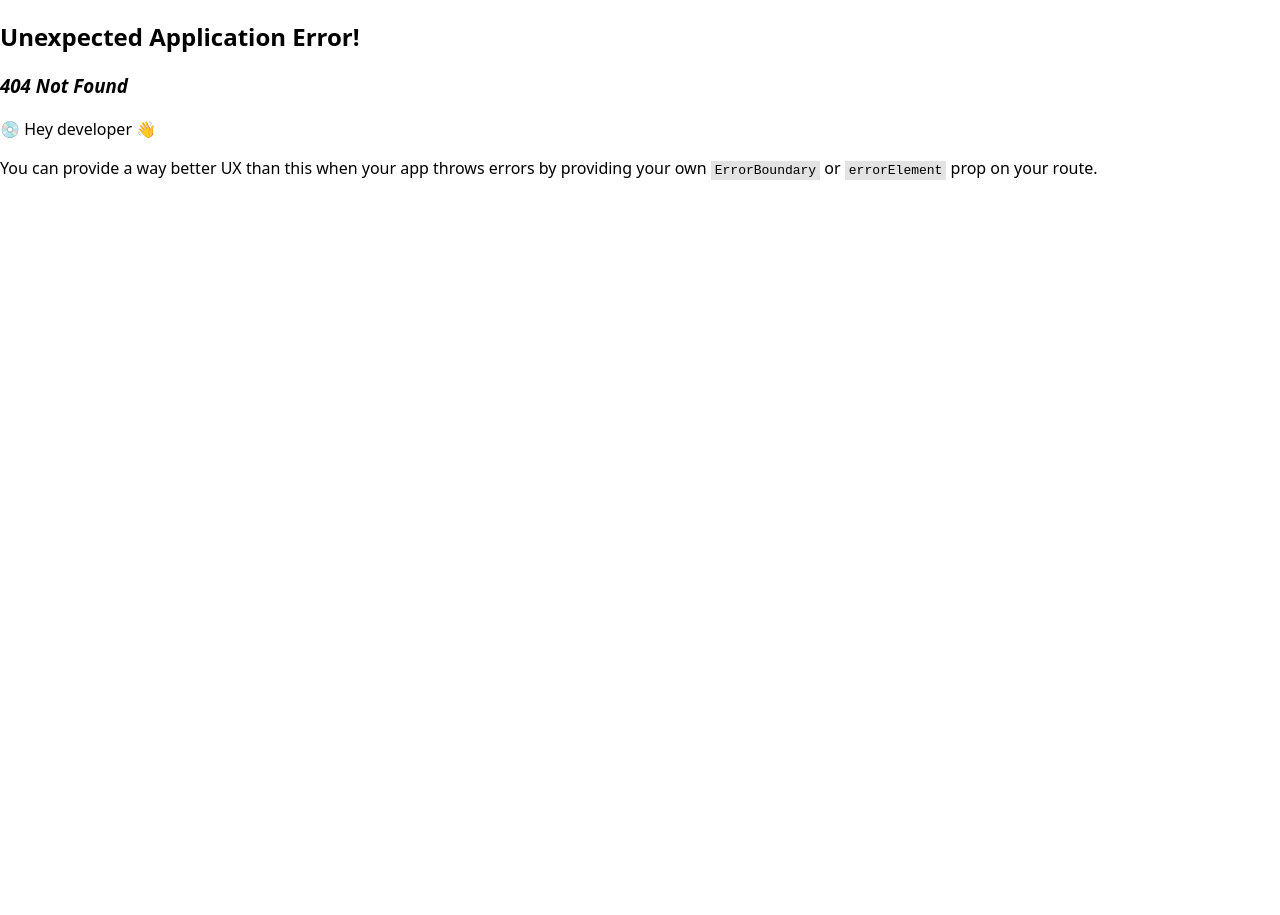
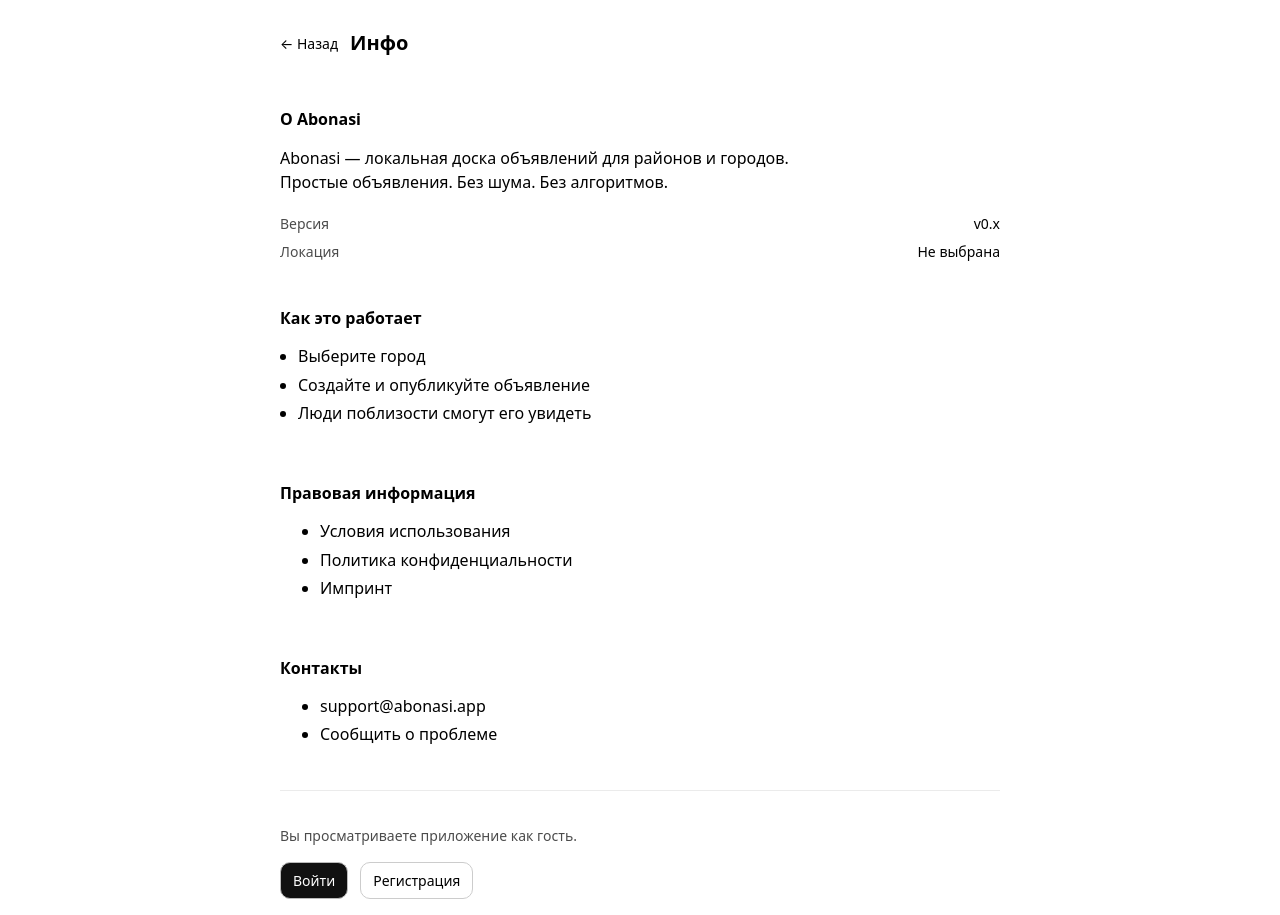
Before and after one commit to Aleksim71/abonasi, a React (Vite) app in the folder frontend/: page /info in a window 1280 px wide. Before the commit this address had no page. Before the commit the page ends 800 px from the top, so only its background shows below. Built offline with nearby package versions, Linux system fonts and the light colour scheme.

Commit message:
feat(info): add Info page and integrate it into navigation

```diff
--- a/frontend/src/app/router.tsx
+++ b/frontend/src/app/router.tsx
@@ -1,4 +1,3 @@
-
 import { createBrowserRouter } from 'react-router-dom';
 import { AppRoot } from './App';
 import { RequireAuth, RequireLocation } from './guards';
@@ -12,6 +11,7 @@ import { AdDetailsPage } from '../pages/AdDetailsPage';
 import { MyAdsPage } from '../pages/MyAdsPage';
 import { DraftCreatePage } from '../pages/DraftCreatePage';
 import { DraftPhotosPage } from '../pages/DraftPhotosPage';
+import { InfoSettingsPage } from '../pages/InfoSettingsPage';
 
 export const router = createBrowserRouter([
   {
@@ -20,9 +20,12 @@ export const router = createBrowserRouter([
     children: [
       { index: true, element: <HomePage /> },
 
+      // public pages
+      { path: 'info', element: <InfoSettingsPage /> },
       { path: 'login', element: <LoginPage /> },
       { path: 'register', element: <RegisterPage /> },
 
+      // private zone
       {
         element: <RequireAuth />,
         children: [
--- /dev/null
+++ b/frontend/src/pages/InfoSettingsPage.css
@@ -0,0 +1,127 @@
+/* frontend/src/pages/InfoSettingsPage.css */
+/* MVP styles — reuse Abonasi spacing & typography rhythm */
+
+.info-page {
+  max-width: 720px;
+  margin: 0 auto;
+  padding: 16px;
+}
+
+.info-header {
+  display: flex;
+  align-items: center;
+  gap: 12px;
+  margin-bottom: 24px;
+}
+
+.info-back {
+  background: none;
+  border: none;
+  padding: 0;
+  font-size: 14px;
+  cursor: pointer;
+}
+
+.info-title {
+  font-size: 20px;
+  font-weight: 600;
+}
+
+.info-content {
+  display: flex;
+  flex-direction: column;
+  gap: 28px;
+}
+
+.info-section h2 {
+  font-size: 16px;
+  font-weight: 600;
+  margin-bottom: 8px;
+}
+
+.info-section p {
+  line-height: 1.5;
+}
+
+.info-list {
+  padding-left: 18px;
+}
+
+.info-list li {
+  margin-bottom: 6px;
+}
+
+.info-links {
+  display: flex;
+  flex-direction: column;
+  gap: 6px;
+}
+
+.info-links a {
+  text-decoration: none;
+}
+
+.info-meta {
+  list-style: none;
+  padding: 0;
+  margin: 12px 0 0;
+}
+
+.info-meta li {
+  display: flex;
+  justify-content: space-between;
+  gap: 16px;
+  font-size: 14px;
+  padding: 4px 0;
+}
+
+.info-meta span:first-child {
+  opacity: 0.7;
+}
+
+.info-actions {
+  display: flex;
+  gap: 12px;
+  margin-top: 16px;
+  flex-wrap: wrap;
+}
+
+.info-muted {
+  opacity: 0.7;
+  font-size: 14px;
+}
+
+/* Buttons — MVP, без темы */
+.btn {
+  padding: 8px 14px;
+  border-radius: 6px;
+  font-size: 14px;
+  text-decoration: none;
+  border: 1px solid transparent;
+  cursor: pointer;
+}
+
+.btn.primary {
+  background: #111;
+  color: #fff;
+}
+
+.btn.secondary {
+  background: transparent;
+  border-color: #ccc;
+}
+
+.btn.danger {
+  background: #c62828;
+  color: #fff;
+}
+
+.info-account {
+  border-top: 1px solid rgba(0, 0, 0, 0.08);
+  padding-top: 20px;
+}
+
+.info-guest {
+  border-top: 1px solid rgba(0, 0, 0, 0.08);
+  padding-top: 20px;
+}
--- /dev/null
+++ b/frontend/src/pages/InfoSettingsPage.tsx
@@ -0,0 +1,154 @@
+// frontend/src/pages/InfoSettingsPage.tsx
+// Экран "Инфо" — MVP (публичный, guest vs auth)
+
+import { Link, useNavigate } from 'react-router-dom';
+import './InfoSettingsPage.css';
+
+// MVP-контракт: заменить на реальный auth-store при следующем шаге
+type Viewer = {
+  isAuth: boolean;
+  email?: string;
+  location?: string;
+};
+
+// TEMP: заменить на реальный источник
+const viewer: Viewer = {
+  isAuth: false,
+  // email: 'user@mail.de',
+  // location: 'Мюнхен',
+};
+
+export function InfoSettingsPage() {
+  const navigate = useNavigate();
+
+  function handleLogout() {
+    navigate('/login');
+  }
+
+  return (
+    <div className="info-page">
+      <header className="info-header">
+        <button
+          className="info-back"
+          type="button"
+          onClick={() => navigate(-1)}
+        >
+          ← Назад
+        </button>
+        <h1 className="info-title">Инфо</h1>
+      </header>
+
+      <main className="info-content">
+        {/* О ПРОЕКТЕ */}
+        <section className="info-section">
+          <h2>О Abonasi</h2>
+          <p>
+            Abonasi — локальная доска объявлений для районов и городов.
+            <br />
+            Простые объявления. Без шума. Без алгоритмов.
+          </p>
+
+          <ul className="info-meta">
+            <li>
+              <span>Версия</span>
+              <span>v0.x</span>
+            </li>
+            <li>
+              <span>Локация</span>
+              <span>{viewer.location ?? 'Не выбрана'}</span>
+            </li>
+          </ul>
+        </section>
+
+        {/* КАК ЭТО РАБОТАЕТ */}
+        <section className="info-section">
+          <h2>Как это работает</h2>
+          <ul className="info-list">
+            <li>Выберите город</li>
+            <li>Создайте и опубликуйте объявление</li>
+            <li>Люди поблизости смогут его увидеть</li>
+          </ul>
+        </section>
+
+        {/* ЮРИДИЧЕСКАЯ ИНФОРМАЦИЯ */}
+        <section className="info-section">
+          <h2>Правовая информация</h2>
+          <ul className="info-links">
+            <li>
+              <Link to="/legal/terms">Условия использования</Link>
+            </li>
+            <li>
+              <Link to="/legal/privacy">Политика конфиденциальности</Link>
+            </li>
+            <li>
+              <Link to="/legal/imprint">Импринт</Link>
+            </li>
+          </ul>
+        </section>
+
+        {/* КОНТАКТЫ */}
+        <section className="info-section">
+          <h2>Контакты</h2>
+          <ul className="info-links">
+            <li>
+              <a href="mailto:support@abonasi.app">
+                support@abonasi.app
+              </a>
+            </li>
+            <li>
+              <a href="mailto:support@abonasi.app?subject=Abonasi%20bug%20report">
+                Сообщить о проблеме
+              </a>
+            </li>
+          </ul>
+        </section>
+
+        {/* ACCOUNT / ГОСТЬ */}
+        {viewer.isAuth ? (
+          <section className="info-section info-account">
+            <h2>Аккаунт</h2>
+
+            <ul className="info-meta">
+              <li>
+                <span>Email</span>
+                <span>{viewer.email}</span>
+              </li>
+              <li>
+                <span>Локация</span>
+                <span>{viewer.location ?? 'Не выбрана'}</span>
+              </li>
+            </ul>
+
+            <div className="info-actions">
+              <Link className="btn secondary" to="/my-ads">
+                Мои объявления
+              </Link>
+              <button
+                className="btn danger"
+                type="button"
+                onClick={handleLogout}
+              >
+                Выйти
+              </button>
+            </div>
+          </section>
+        ) : (
+          <section className="info-section info-guest">
+            <p className="info-muted">
+              Вы просматриваете приложение как гость.
+            </p>
+
+            <div className="info-actions">
+              <Link className="btn primary" to="/login">
+                Войти
+              </Link>
+              <Link className="btn secondary" to="/register">
+                Регистрация
+              </Link>
+            </div>
+          </section>
+        )}
+      </main>
+    </div>
+  );
+}
```
Also changed, not shown: frontend/src/ui/Layout.tsx (+20 -8 lines).
